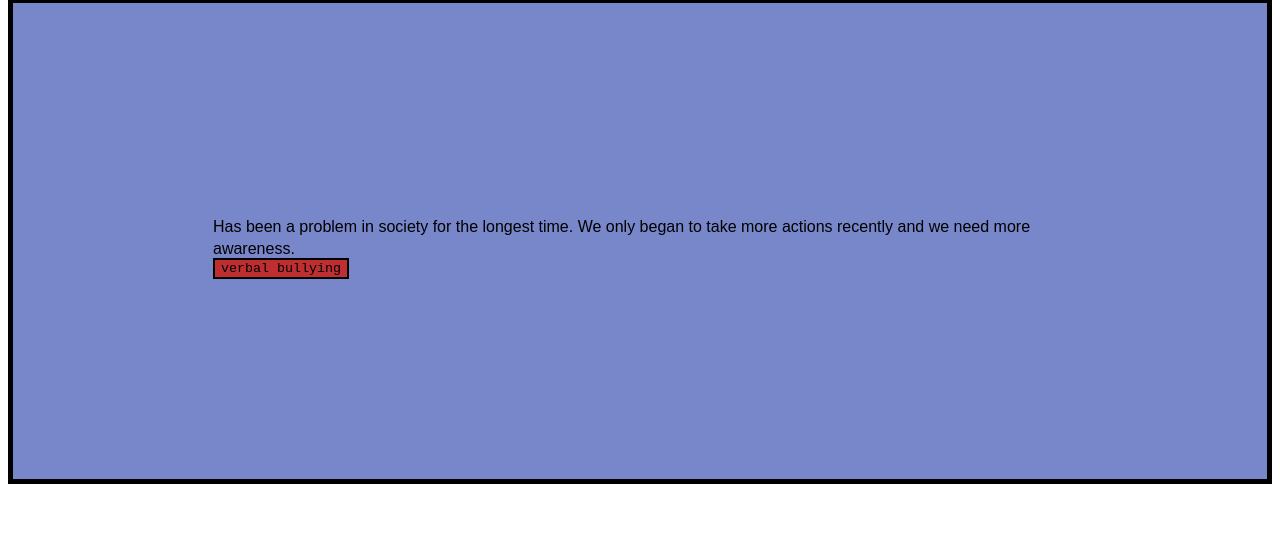
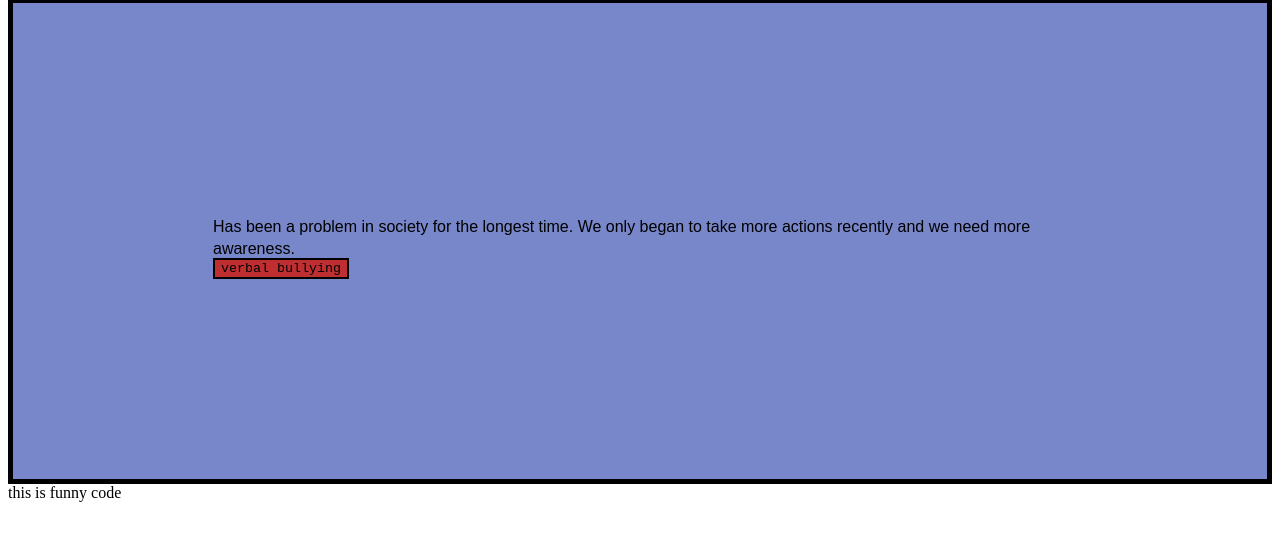
Before and after one commit to ramin-m1/first_project, a plain HTML site: page index.html in a window 1280 px wide. Shown: the part 57-598 px from the top of the page. Drawn offline with Linux system fonts and the light colour scheme.

Commit message:
Update index.html

```diff
--- a/index.html
+++ b/index.html
@@ -9,7 +9,7 @@
         <a style="font-size:200%;"><a style="font-family:sans-serif">Has been a problem in society for the longest time. We only began to take more actions recently and we need more awareness.</a></a>
         <br><button id = "demo" style="font-family:monospace ; background-color: rgba(194, 43, 43, 0.966); border: 2px solid rgb(0, 0, 0)">verbal bullying</button></body></br>
     </div>
-
+<a>this is funny code</a>
 <script src="javascript.js"></script>
 </body>
 </html>
```
